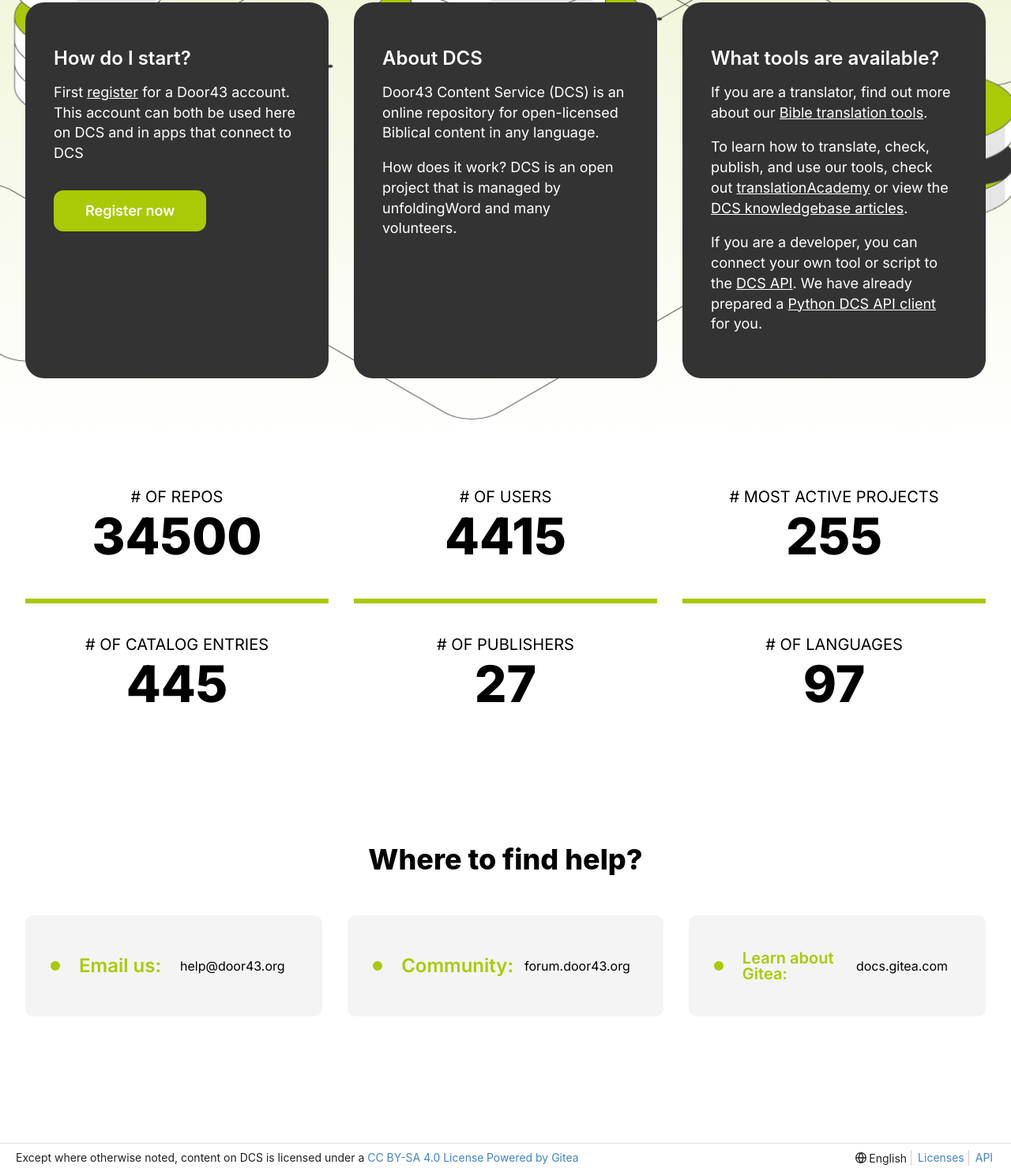
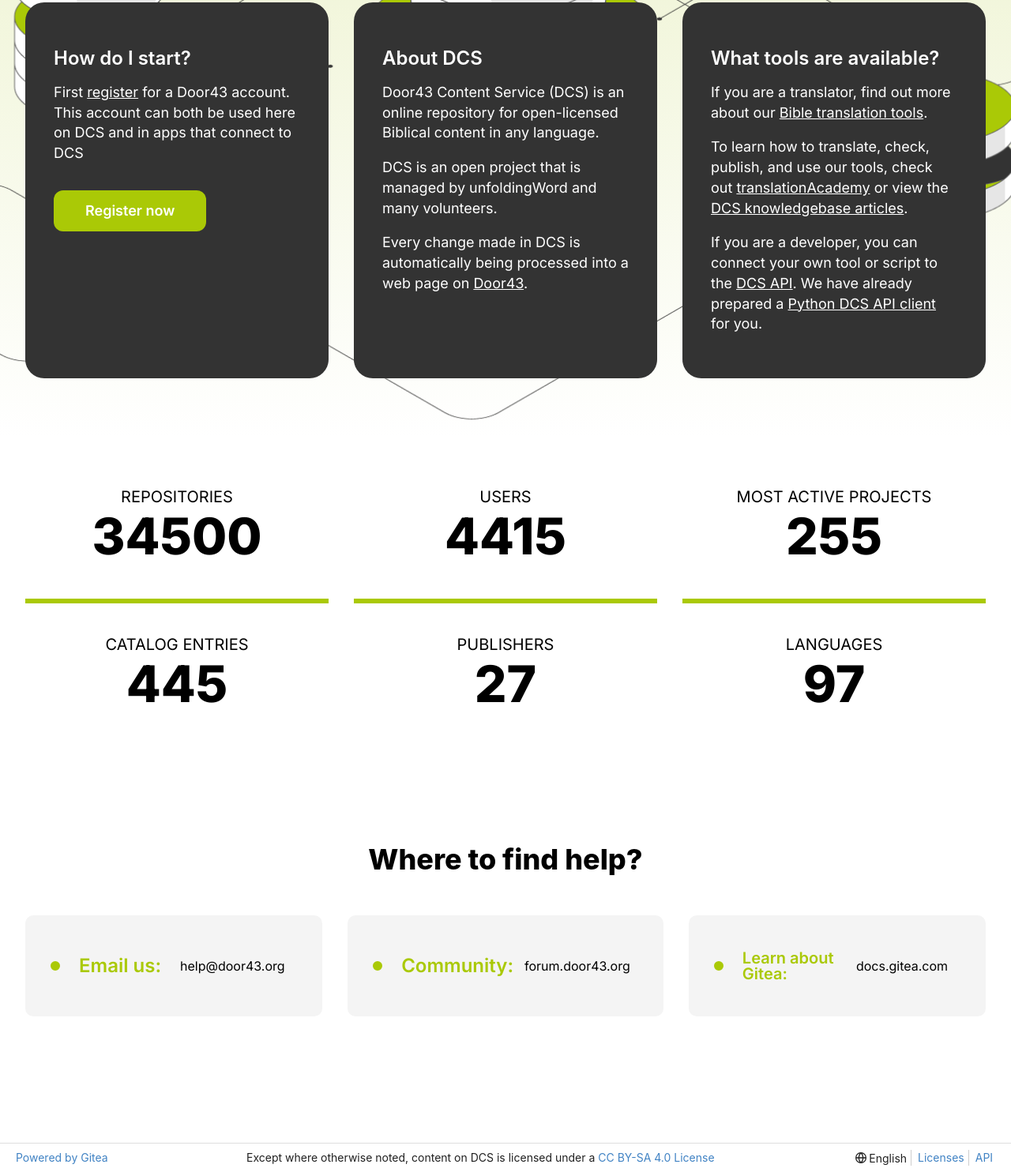
Before and after one commit to foxprogs/dcs-pages, a plain HTML site: page index.html in a window 1280 px wide. Shown: the part 304-1788 px from the top of the page at 79% size. Drawn offline with Linux system fonts and the light colour scheme.

Commit message:
fix content, links, footer

```diff
--- a/index.html
+++ b/index.html
@@ -60,11 +60,11 @@
             <h3 class="card-header">How do I start?</h3>
             <div class="card-content">
               <p>
-                First <a target="_blank" href="https://git.door43.org/user/sign_up" class="card-link">register</a> for a
+                First <a href="https://git.door43.org/user/sign_up" class="card-link">register</a> for a
                 Door43 account. This account can both be used here on DCS
                 and in apps that connect to DCS
               </p>
-              <a class="register-button">Register now</a>
+              <a class="register-button" href="https://git.door43.org/user/sign_up">Register now</a>
             </div>
           </div>
           <div class="card">
@@ -72,7 +72,9 @@
             <div class="card-content">
               <p>Door43 Content Service (DCS) is an online repository for open-licensed Biblical content in
                 any language.</p>
-              <p>How does it work? DCS is an open project that is managed by unfoldingWord and many volunteers.</p>
+              <p>DCS is an open project that is managed by unfoldingWord and many volunteers.</p>
+              <p>Every change made in DCS is automatically being processed into a web page on <a
+                  href="https://door43.org" target="_blank" class="card-link">Door43</a>.</p>
             </div>
           </div>
           <div class="card">
@@ -80,7 +82,7 @@
             <div class="card-content">
               <p>If you are a translator, find out more about our <a
                   href="https://www.notion.so/translationCore-toolset-overview-1cfec126705549a2b205492d2e907f8a?pvs=21"
-                  target="_blank" class="card-link">Bible translation tools</a>.</p>
+                  class="card-link">Bible translation tools</a>.</p>
               <p>To learn how to translate, check, publish, and use our tools, check out <a
                   href="https://unfoldingword.org/academy" target="_blank" class="card-link">translationAcademy</a> or
                 view the
@@ -99,27 +101,27 @@
       <div class="stats-block container-width">
         <div class="stats">
           <div class="stat">
-            <div class="stat-title"># of repos</div>
+            <div class="stat-title">repositories</div>
             <div class="stat-count">34500</div>
           </div>
           <div class="stat">
-            <div class="stat-title"># of users</div>
+            <div class="stat-title">users</div>
             <div class="stat-count">4415</div>
           </div>
           <div class="stat">
-            <div class="stat-title"># Most active projects</div>
+            <div class="stat-title">Most active projects</div>
             <div class="stat-count">255</div>
           </div>
           <div class="stat">
-            <div class="stat-title"># of Catalog Entries</div>
+            <div class="stat-title">Catalog Entries</div>
             <div class="stat-count">445</div>
           </div>
           <div class="stat">
-            <div class="stat-title"># of Publishers</div>
+            <div class="stat-title">Publishers</div>
             <div class="stat-count">27</div>
           </div>
           <div class="stat">
-            <div class="stat-title"># of Languages</div>
+            <div class="stat-title">Languages</div>
             <div class="stat-count">97</div>
           </div>
         </div>
@@ -153,13 +155,12 @@
     </div>
   </div>
   <footer class="page-footer" role="group" aria-label="Footer">
+    <a class="powered-by" target="_blank" rel="noopener noreferrer" href="https://about.gitea.com">Powered by Gitea</a>
     <div class="left-links" role="contentinfo" aria-label="About Software">
       <span class="license">
         Except where otherwise noted, content on DCS is licensed under a <bdi><a
             href="https://door43.org/en/copyright-and-licensing/" target="_blank">CC BY-SA 4.0 License</a></bdi>
       </span>
-      <a target="_blank" rel="noopener noreferrer" href="https://about.gitea.com">Powered by Gitea</a>
-
     </div>
     <div class="right-links" role="group" aria-label="Links">
       <div class="ui dropdown upward language">
--- a/style.css
+++ b/style.css
@@ -1,4 +1,6 @@
 @import url('https://fonts.googleapis.com/css2?family=Inter:wght@200;400;600;800&display=swap');
+
+/** MAIN PAGE **/
 .main-content {
   font-size: 18px;
   color: black;
@@ -292,3 +294,30 @@
     font-size: 18px;
   }
 }
+/** end MAIN PAGE **/
+
+/** TOOLS PAGE **/
+
+/** end TOOLS PAGE **/
+
+/** FOOTER **/
+.powered-by {
+  display: flex;
+  justify-content: center;
+  align-items: center;
+}
+
+@media (max-width: 991px) {
+  .page-footer {
+    flex-wrap: wrap;
+    justify-content: center;
+    gap: 8px 32px;
+  }
+  .left-links {
+    order: -1;
+    flex: 0 1 auto;
+    width: 100%;
+  }
+}
+
+/** end FOOTER **/
```
